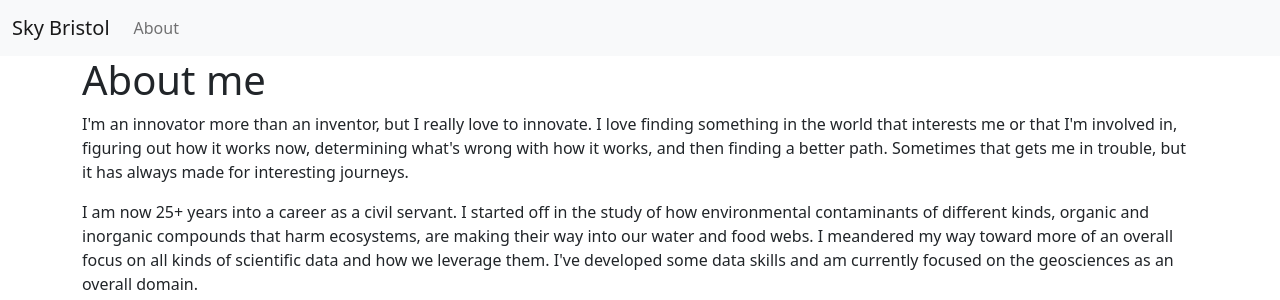
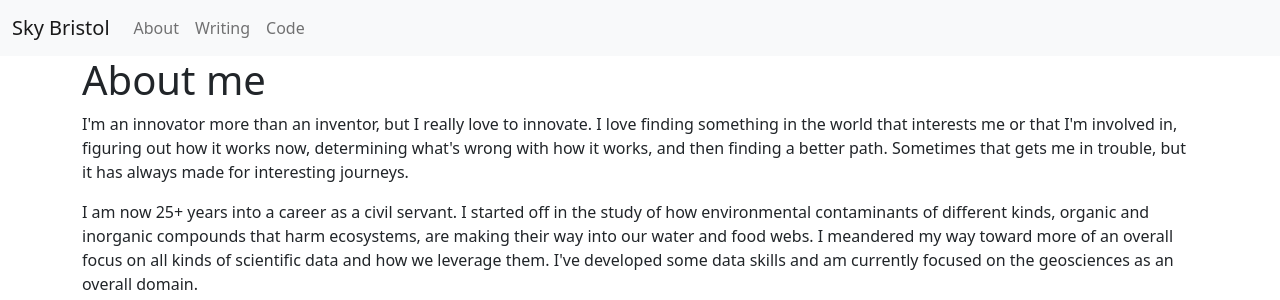
Before and after one commit to skybristol/sb, a Flask app: page /about.html in a window 1280 px wide. Shown: the top 300 px of the page. Run offline with Flask 2, Linux system fonts and the light colour scheme.

Commit message:
Updates on code info

```diff
--- a/app.py
+++ b/app.py
@@ -22,3 +22,7 @@ def about():
 @app.route('/writing.html')
 def writing():
     return render_template('render_md.html', content=convert_md('writing'))
+
+@app.route('/code.html')
+def code():
+    return render_template('render_md.html', content=convert_md('code'))
--- a/templates/base.html
+++ b/templates/base.html
@@ -42,8 +42,14 @@
             <li class="nav-item">
               <a class="nav-link" href="{{ url_for('about') }}">About</a>
             </li>
+            <li class="nav-item">
+                <a class="nav-link" href="{{ url_for('writing') }}">Writing</a>
+            </li>
+            <li class="nav-item">
+                <a class="nav-link" href="{{ url_for('code') }}">Code</a>
+              </li>
         </ul>
-        </div>
+    </div>
     </div>
     </nav>
     <div class="container">
--- a/templates/index.html
+++ b/templates/index.html
@@ -127,7 +127,8 @@ a {
 
 <div style="position:relative;">
     <div style="color:#ddd;background-color:#282E34;text-align:center;padding:50px 80px;text-align: justify;">
-    <p>That picture is looking out at the Colorado National Monument from our "Pandemic Pergola," one of my projects as we were heading into the dark times in 2019. It now makes for beautiful and inspiring sunrises like this one in a place I often get some great early morning code-writing done before it gets too hot in the summer. Check out my <a href="https://github.com/skybristol">GitHub handle</a> for that stuff.</p>
+    <p>That picture is looking out at the Colorado National Monument from our "Pandemic Pergola," one of my projects as we were heading into the dark times in 2019. It now makes for beautiful and inspiring sunrises like this one in a place I often get some great early morning code-writing done before it gets too hot in the summer.</p>
+    <p>Read more <a href="{{ url_for('code') }}">here</a>.</p>
     </div>
 </div>
 
```
Also changed, not shown: articles/code.md (added, +13 -0 lines).
